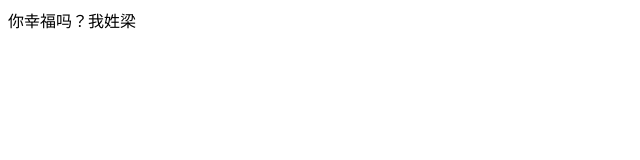
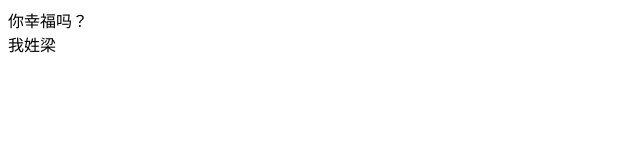
Before and after one commit to PVPliangzhen/web, a plain HTML site: page index.html in a window 1280 px wide. Shown: the whole page, without its empty margins (0-640 px from the left). Drawn offline with Linux system fonts and the light colour scheme.

Commit message:
更新代码

```diff
--- a/index.html
+++ b/index.html
@@ -5,6 +5,8 @@
 		<title></title>
 	</head>
 	<body>
-		你幸福吗？我姓梁
+		你幸福吗？
+		<br>
+		我姓梁
 	</body>
 </html>
```
